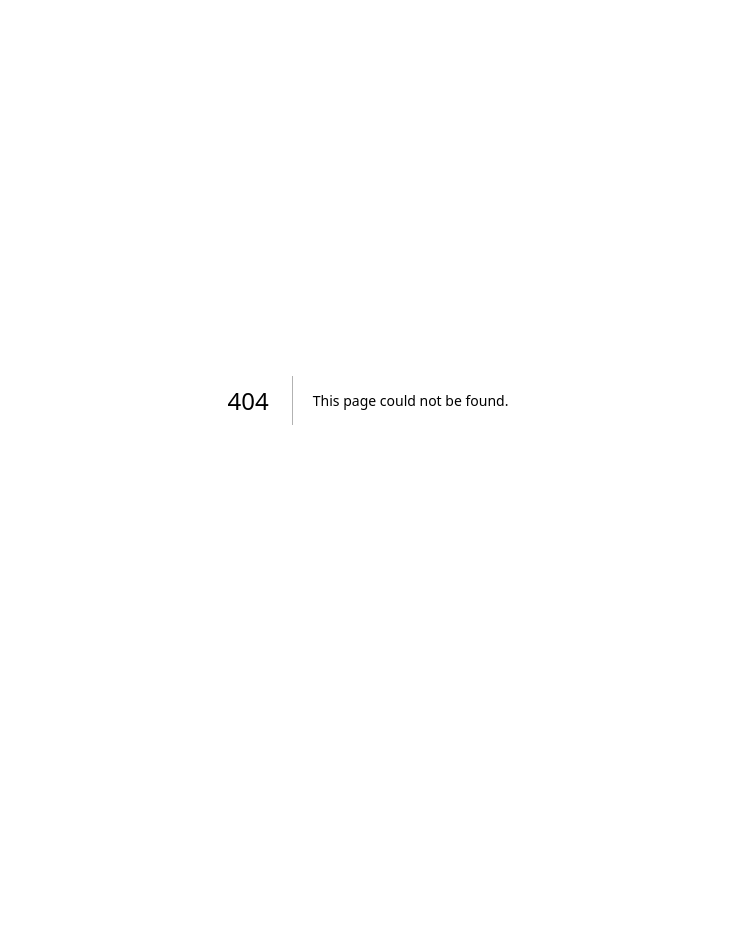
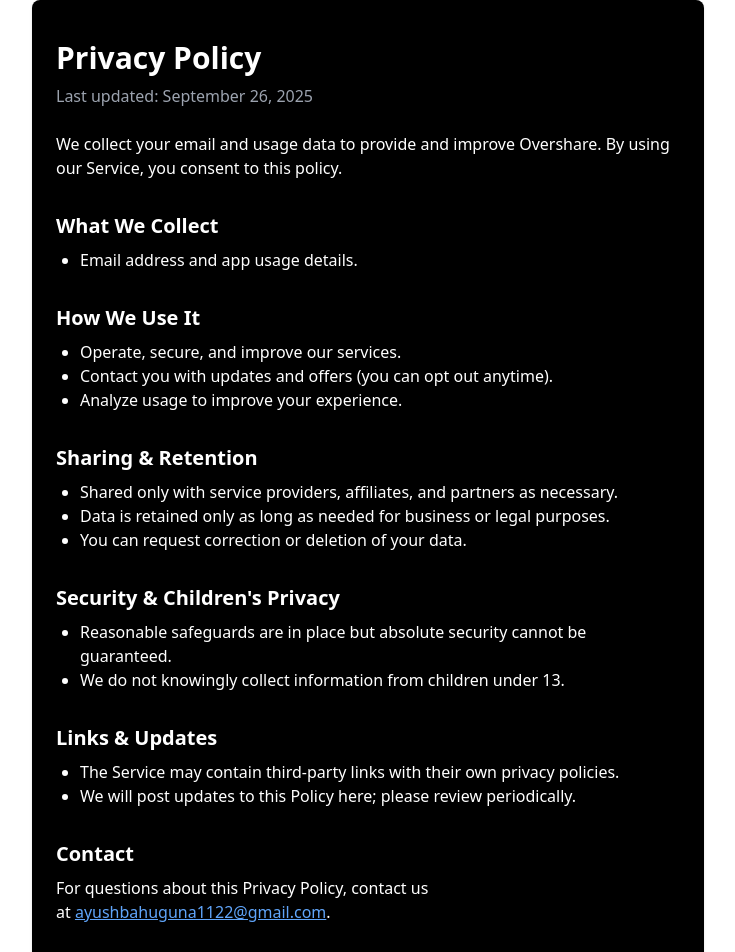
Before and after one commit to ayush735bahuguna/portfolio, a Next.js app: page /Privacy/Overshare in a window 1280 px wide. Before the commit this address had no page. Shown: the top 952 px of the page, without its empty margins (272-1007 px from the left). Before the commit the page ends 800 px from the top, so only its background shows below. Built offline with nearby package versions, Linux system fonts and the light colour scheme.

Commit message:
overshare Privacy Policy

```diff
--- /dev/null
+++ b/app/Privacy/Overshare/page.tsx
@@ -0,0 +1,74 @@
+import Link from "next/link";
+
+export default function PrivacyPolicy() {
+  return (
+    <main className="max-w-2xl mx-auto px-6 py-10 bg-black rounded-lg shadow text-white">
+      <h1 className="text-3xl font-bold mb-2">Privacy Policy</h1>
+      <p className="text-gray-400 mb-6">Last updated: September 26, 2025</p>
+
+      <p className="mb-6">
+        We collect your email and usage data to provide and improve Overshare.
+        By using our Service, you consent to this policy.
+      </p>
+
+      <h2 className="text-xl font-semibold mb-2 mt-8">What We Collect</h2>
+      <ul className="list-disc ml-6 mb-6">
+        <li>Email address and app usage details.</li>
+      </ul>
+
+      <h2 className="text-xl font-semibold mb-2 mt-8">How We Use It</h2>
+      <ul className="list-disc ml-6 mb-6">
+        <li>Operate, secure, and improve our services.</li>
+        <li>Contact you with updates and offers (you can opt out anytime).</li>
+        <li>Analyze usage to improve your experience.</li>
+      </ul>
+
+      <h2 className="text-xl font-semibold mb-2 mt-8">Sharing & Retention</h2>
+      <ul className="list-disc ml-6 mb-6">
+        <li>
+          Shared only with service providers, affiliates, and partners as
+          necessary.
+        </li>
+        <li>
+          Data is retained only as long as needed for business or legal
+          purposes.
+        </li>
+        <li>You can request correction or deletion of your data.</li>
+      </ul>
+
+      <h2 className="text-xl font-semibold mb-2 mt-8">
+        Security & Children's Privacy
+      </h2>
+      <ul className="list-disc ml-6 mb-6">
+        <li>
+          Reasonable safeguards are in place but absolute security cannot be
+          guaranteed.
+        </li>
+        <li>We do not knowingly collect information from children under 13.</li>
+      </ul>
+
+      <h2 className="text-xl font-semibold mb-2 mt-8">Links & Updates</h2>
+      <ul className="list-disc ml-6 mb-6">
+        <li>
+          The Service may contain third-party links with their own privacy
+          policies.
+        </li>
+        <li>
+          We will post updates to this Policy here; please review periodically.
+        </li>
+      </ul>
+
+      <h2 className="text-xl font-semibold mb-2 mt-8">Contact</h2>
+      <p>
+        For questions about this Privacy Policy, contact us at&nbsp;
+        <a
+          href="mailto:ayushbahuguna1122@gmail.com"
+          className="text-blue-400 underline"
+        >
+          ayushbahuguna1122@gmail.com
+        </a>
+        .
+      </p>
+    </main>
+  );
+}
```
